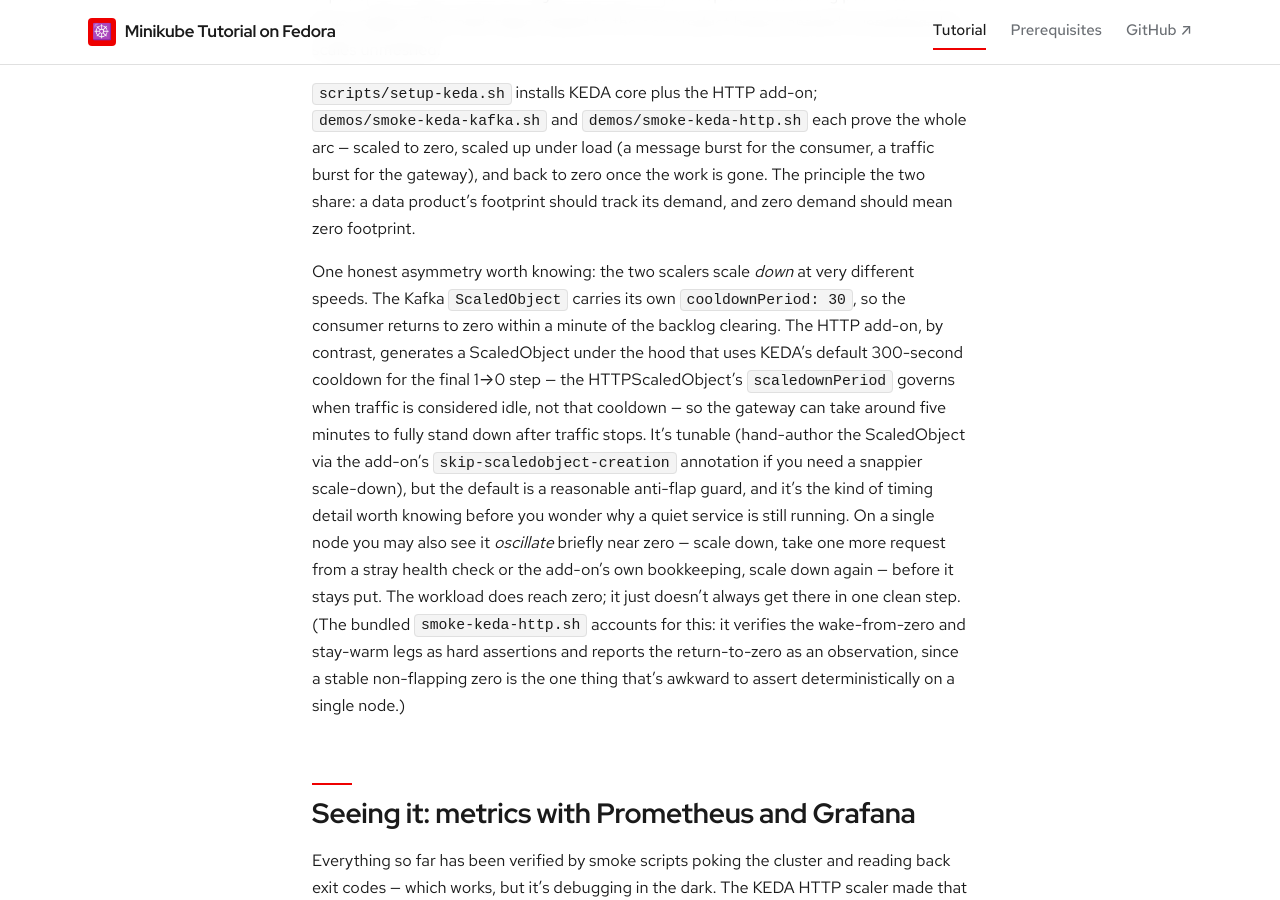
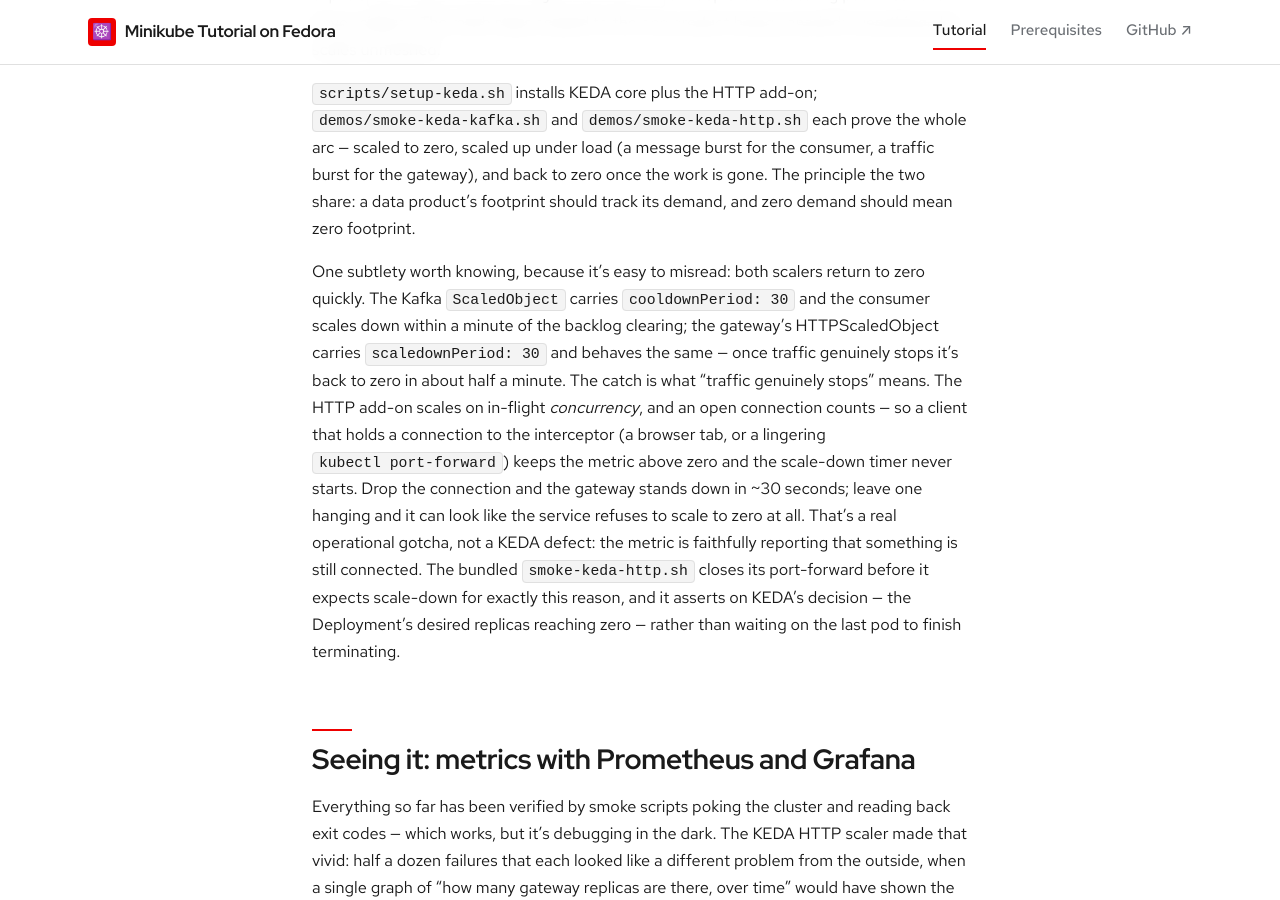
Before and after one commit to patterncatalyst/minikube-on-fedora, a Jekyll site: the page built from _docs/17-capstone.md, in a window 1280 px wide and 900 px high, scrolled down 26306 px. Built offline with Jekyll 4.4.1, drawn with Linux system fonts in a browser that asks for light colours; some web fonts are replaced; some of the changed text lies outside the part shown.

Commit message:
r29.1: correct HTTP scale-to-zero to ~30s (open-connection cause); harden Grafana login

```diff
--- a/_docs/17-capstone.md
+++ b/_docs/17-capstone.md
@@ -1022,24 +1022,22 @@
 principle the two share: a data product's footprint should track its demand, and
 zero demand should mean zero footprint.
 
-One honest asymmetry worth knowing: the two scalers scale *down* at very
-different speeds. The Kafka `ScaledObject` carries its own `cooldownPeriod: 30`,
-so the consumer returns to zero within a minute of the backlog clearing. The HTTP
-add-on, by contrast, generates a ScaledObject under the hood that uses KEDA's
-default 300-second cooldown for the final 1→0 step — the HTTPScaledObject's
-`scaledownPeriod` governs when traffic is considered idle, not that cooldown — so
-the gateway can take around five minutes to fully stand down after traffic stops.
-It's tunable (hand-author the ScaledObject via the add-on's
-`skip-scaledobject-creation` annotation if you need a snappier scale-down), but
-the default is a reasonable anti-flap guard, and it's the kind of timing detail
-worth knowing before you wonder why a quiet service is still running. On a
-single node you may also see it *oscillate* briefly near zero — scale down, take
-one more request from a stray health check or the add-on's own bookkeeping, scale
-down again — before it stays put. The workload does reach zero; it just doesn't
-always get there in one clean step. (The bundled `smoke-keda-http.sh` accounts for
-this: it verifies the wake-from-zero and stay-warm legs as hard assertions and
-reports the return-to-zero as an observation, since a stable non-flapping zero is
-the one thing that's awkward to assert deterministically on a single node.)
+One subtlety worth knowing, because it's easy to misread: both scalers return to
+zero quickly. The Kafka `ScaledObject` carries `cooldownPeriod: 30` and the
+consumer scales down within a minute of the backlog clearing; the gateway's
+HTTPScaledObject carries `scaledownPeriod: 30` and behaves the same — once traffic
+genuinely stops it's back to zero in about half a minute. The catch is what
+"traffic genuinely stops" means. The HTTP add-on scales on in-flight
+*concurrency*, and an open connection counts — so a client that holds a
+connection to the interceptor (a browser tab, or a lingering `kubectl
+port-forward`) keeps the metric above zero and the scale-down timer never starts.
+Drop the connection and the gateway stands down in ~30 seconds; leave one hanging
+and it can look like the service refuses to scale to zero at all. That's a real
+operational gotcha, not a KEDA defect: the metric is faithfully reporting that
+something is still connected. The bundled `smoke-keda-http.sh` closes its
+port-forward before it expects scale-down for exactly this reason, and it asserts
+on KEDA's decision — the Deployment's desired replicas reaching zero — rather than
+waiting on the last pod to finish terminating.
 
 ## Seeing it: metrics with Prometheus and Grafana
 
@@ -1081,6 +1079,11 @@
 drive it with `smoke-canary.sh` and the weighted v1/v2 split shows up as traffic.
 `scripts/setup-observability.sh` then `demos/smoke-observability.sh` install the
 stack and verify the data is actually flowing before you go looking for graphs.
+One login gotcha worth flagging: the Grafana chart preserves an existing admin
+password across upgrades, so don't assume the values default — read the real
+credentials from the secret with `kubectl get secret grafana -n observability -o
+jsonpath='{.data.admin-password}' | base64 -d`. The setup script prints this for
+you.
 
 This is the metrics half of observability. The other half — distributed tracing,
 following a single GraphQL query as it fans out across services — needs either
```
Also changed, not shown: _plans/reconciliation-plan.md (+27 -0 lines), 3 other files.
